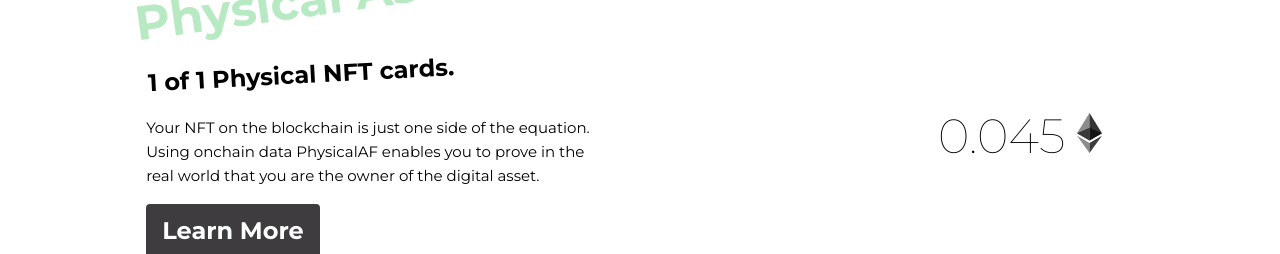
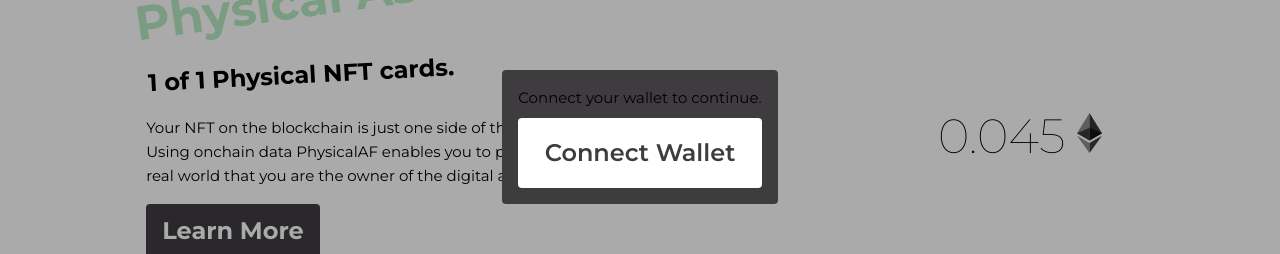
Before and after one commit to robit-man/PhysicalAF, a Vue app: page / in a window 1280 px wide. Both pictures are taken after a click on the element "Order". Shown: the part 263-517 px from the top of the page. Built offline with nearby package versions, Linux system fonts and the light colour scheme.

Commit message:
resources

```diff
--- /dev/null
+++ b/src/components/ConnectWallet.vue
@@ -0,0 +1,19 @@
+<template>
+<div class="backdrop" style="">
+
+<div class="buttonmodal" style="">
+    <div class="buttondesc" style=""><p>Connect your wallet to continue.</p></div>
+    <div class="connect-wallet" style="">Connect Wallet</div>
+  </div>
+
+</div>
+
+</template>
+<style scoped>
+.connect-wallet{text-align:center;font-size:1.5rem;padding:1rem;background:white;cursor:pointer;color:#3F3C40;font-weight:600;border-radius:0.25rem;}
+.buttondesc{margin-bottom:0.5rem;}
+.buttonmodal{padding:1rem;background:#3F3C40;border-radius:0.25rem;height: max-content;
+margin: auto;}
+.backdrop{z-index:100;left:0px;top:0px;background-color:#0005;height:100vh;width:100vw;display:flex;flex-flow:wrap;justify-content:center;position:fixed;}
+
+</style>
--- a/src/views/Home.vue
+++ b/src/views/Home.vue
@@ -46,7 +46,6 @@
 
           </Scene>
 
-
     <EffectComposer>
       <RenderPass />
       <FilmPass   />
@@ -70,12 +69,17 @@
           <h3>Pre-Order a Physical NFT </h3>
           <p>And mint a #AFer entirely free!</p>
         </div>
-        <div class="orderbutton" >Order</div>
+        <div class="orderbutton" v-if="!wallet" v-on:click="wallet = !wallet">Order</div>
+        <div class="orderbutton" v-else >Order</div>
       </div>
 
   </div>
 
 </footer>
+
+<ConnectWallet v-if="wallet" v-on:click="wallet = !wallet">
+
+</ConnectWallet>
 
 </div>
 
@@ -83,19 +87,22 @@
 </template>
 
 <script>
+import ConnectWallet from '@/components/ConnectWallet.vue'
 
 import { Box, Camera, StandardMaterial, BasicMaterial,SubSurfaceMaterial, RenderPass, PhongMaterial, FilmPass    , EffectComposer,  UnrealBloomPass, CubeTexture, MatcapMaterial, Texture, Renderer, Scene } from 'troisjs';
 export default {
-
+   data() {
+    return {
+      wallet: false,
+      form: {
+        quantity: ''
+      },
+      modalLoginOpen: false,
+    };
+  },
   mounted() {
-
-
-
   },
-
-
-
-  components: { Box, Camera, StandardMaterial, BasicMaterial,SubSurfaceMaterial, FilmPass    , PhongMaterial, EffectComposer,  UnrealBloomPass, RenderPass, MatcapMaterial, CubeTexture, Texture, Renderer, Scene },
+  components: { Box, Camera, ConnectWallet,  StandardMaterial, BasicMaterial, SubSurfaceMaterial, FilmPass, PhongMaterial, EffectComposer,  UnrealBloomPass, RenderPass, MatcapMaterial, CubeTexture, Texture, Renderer, Scene },
 };
 
 
```
